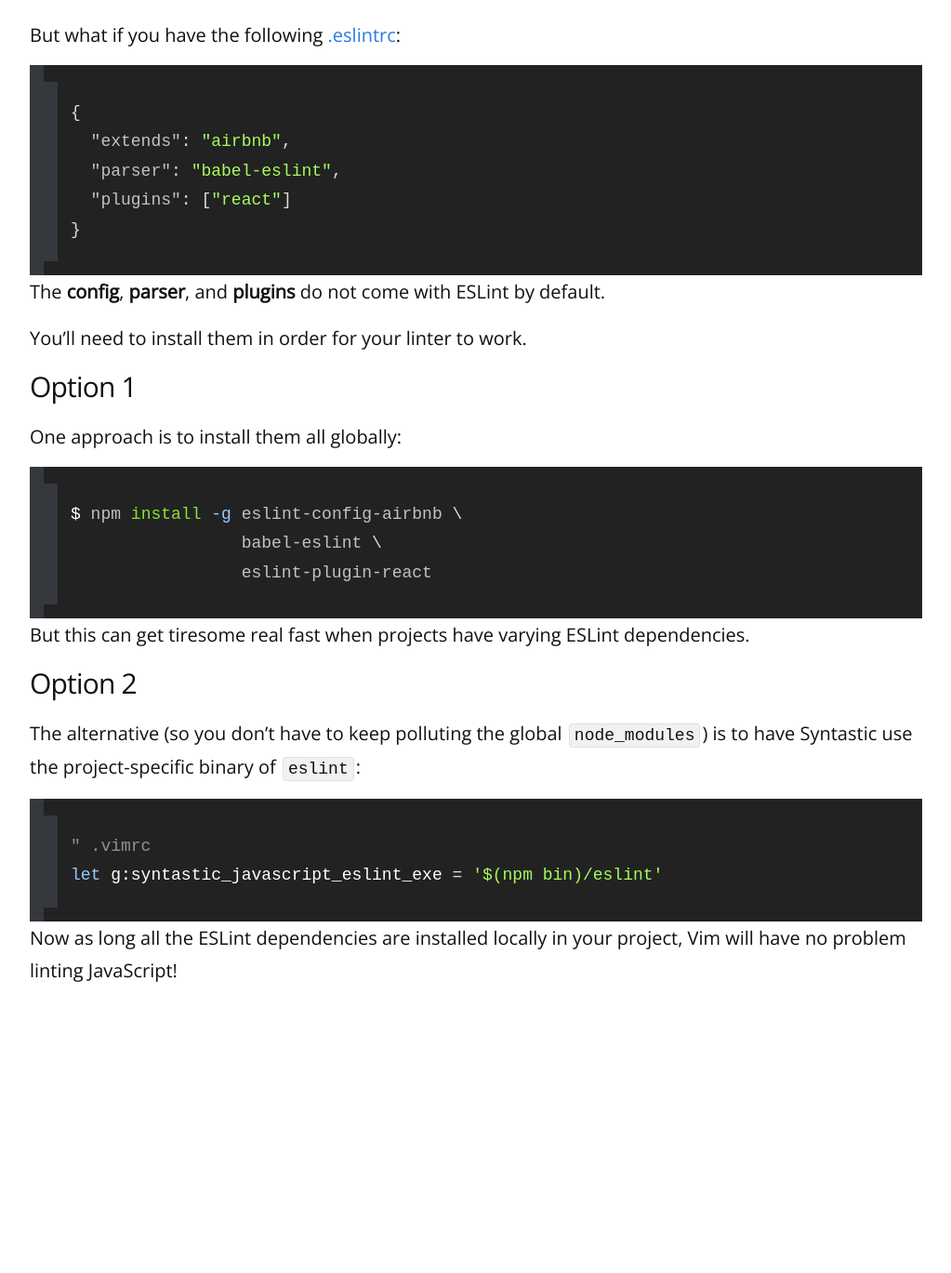
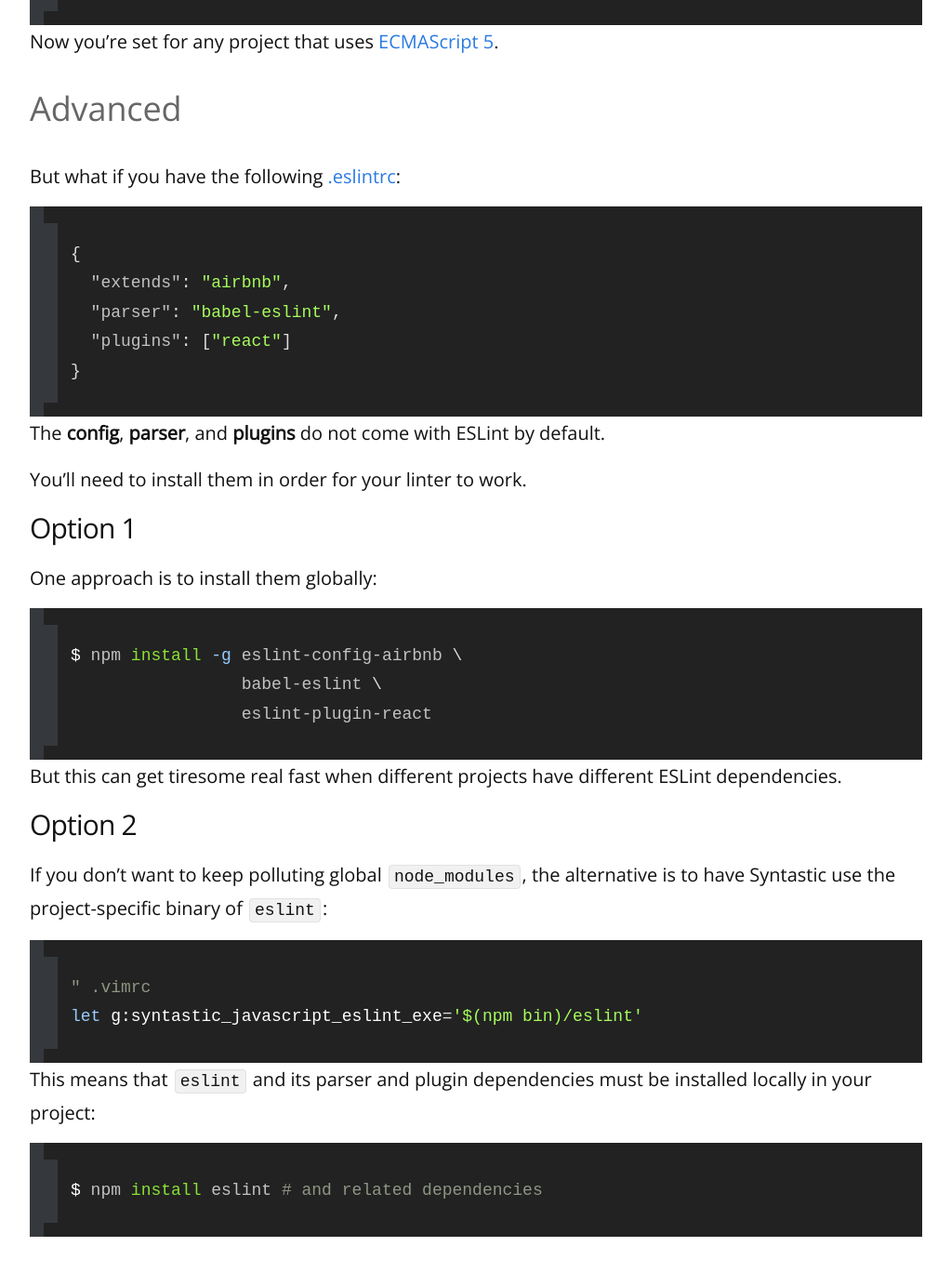
Before and after one commit to remarkablemark/remarkablemark.github.io, a Jekyll site: the page built from _posts/2016/2016-09-28-vim-syntastic-eslint.md, in a window 1280 px wide and 1400 px high, scrolled down 983 px. Shown: the top 1369 px of the window at 93% size, without its empty margins (128-1151 px from the left). Built offline with Jekyll 4.4.1, drawn with Linux system fonts in a browser that asks for light colours; comment, search, counter and statistics services are not loaded; before the commit the page ends 2129 px from its top, so only the background shows below that; some of the changed text lies outside the part shown.

Commit message:
Update post "Using Vim with Syntastic and ESLint"
Post: 2016-09-28-vim-syntastic-eslint.md

Tidy post and make instructions clearer.

````diff
--- a/_posts/2016/2016-09-28-vim-syntastic-eslint.md
+++ b/_posts/2016/2016-09-28-vim-syntastic-eslint.md
@@ -17,17 +17,23 @@
 Afterwards, you'll want to install [eslint](https://www.npmjs.com/package/eslint) globally:
 
 ```sh
-$ npm install -g eslint
+$ npm install eslint --global
 ```
 
-Then add it as a Syntastic JavaScript checker in your `.vimrc`:
+And add it as a Syntastic JavaScript checker in your `.vimrc`:
 
 ```vim
 " .vimrc
-let g:syntastic_javascript_checkers = ['eslint']
+let g:syntastic_javascript_checkers=['eslint']
 ```
 
-At this point, you're set for any project that uses [ECMAScript 5](https://en.wikipedia.org/wiki/ECMAScript).
+Reload your `.vimrc` after saving the changes:
+
+```vim
+:source $MYVIMRC
+```
+
+Now you're set for any project that uses [ECMAScript 5](https://wikipedia.org/wiki/ECMAScript).
 
 ### Advanced
 
@@ -47,7 +53,7 @@
 
 #### Option 1
 
-One approach is to install them all globally:
+One approach is to install them globally:
 
 ```sh
 $ npm install -g eslint-config-airbnb \
@@ -55,15 +61,19 @@
                  eslint-plugin-react
 ```
 
-But this can get tiresome real fast when projects have varying ESLint dependencies.
+But this can get tiresome real fast when different projects have different ESLint dependencies.
 
 #### Option 2
 
-The alternative (so you don't have to keep polluting the global `node_modules`) is to have Syntastic use the project-specific binary of `eslint`:
+If you don't want to keep polluting global `node_modules`, the alternative is to have Syntastic use the project-specific binary of `eslint`:
 
 ```vim
 " .vimrc
-let g:syntastic_javascript_eslint_exe = '$(npm bin)/eslint'
+let g:syntastic_javascript_eslint_exe='$(npm bin)/eslint'
 ```
 
-Now as long all the ESLint dependencies are installed locally in your project, Vim will have no problem linting JavaScript!
+This means that `eslint` and its parser and plugin dependencies must be installed locally in your project:
+
+```sh
+$ npm install eslint # and related dependencies
+```
````
